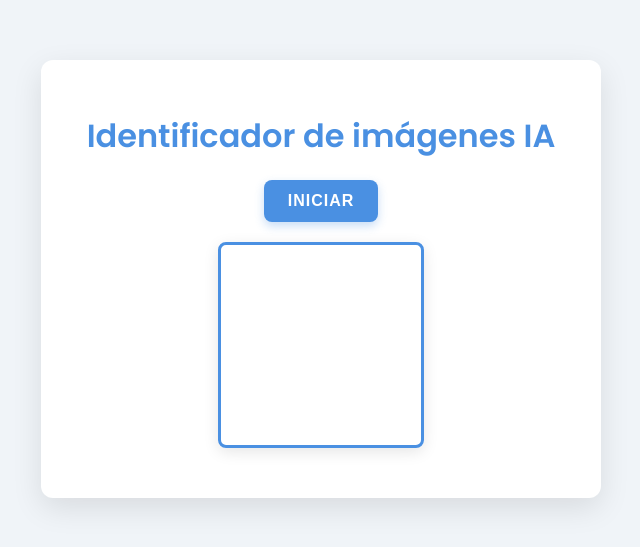
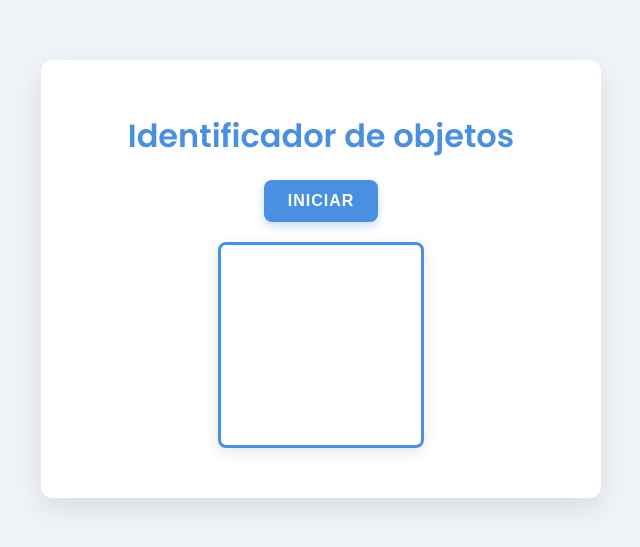
Before and after one commit to vleeschower/ModeloIA, a plain HTML site: page index.html in a window 1280 px wide. Shown: the part 121-668 px from the top of the page, without its empty margins (319-959 px from the left). Drawn offline with Linux system fonts and the light colour scheme.

Commit message:
modificacion

```diff
--- a/index.html
+++ b/index.html
@@ -3,7 +3,7 @@
 <head>
     <meta charset="UTF-8">
     <meta name="viewport" content="width=device-width, initial-scale=1.0">
-    <title>Identificador de imágenes IA</title>
+    <title>Identificador de objetos</title>
     <link rel="preconnect" href="https://fonts.googleapis.com">
     <link rel="preconnect" href="https://fonts.gstatic.com" crossorigin>
     <link href="https://fonts.googleapis.com/css2?family=Poppins:wght@400;600&display=swap" rel="stylesheet">
@@ -122,7 +122,7 @@
 </head>
 <body>
     <div class="container">
-        <h1>Identificador de imágenes IA</h1>
+        <h1>Identificador de objetos</h1>
         <button type="button" onclick="init()">Iniciar</button>
         <div id="webcam-container"></div>
         <div id="label-container"></div>
```
